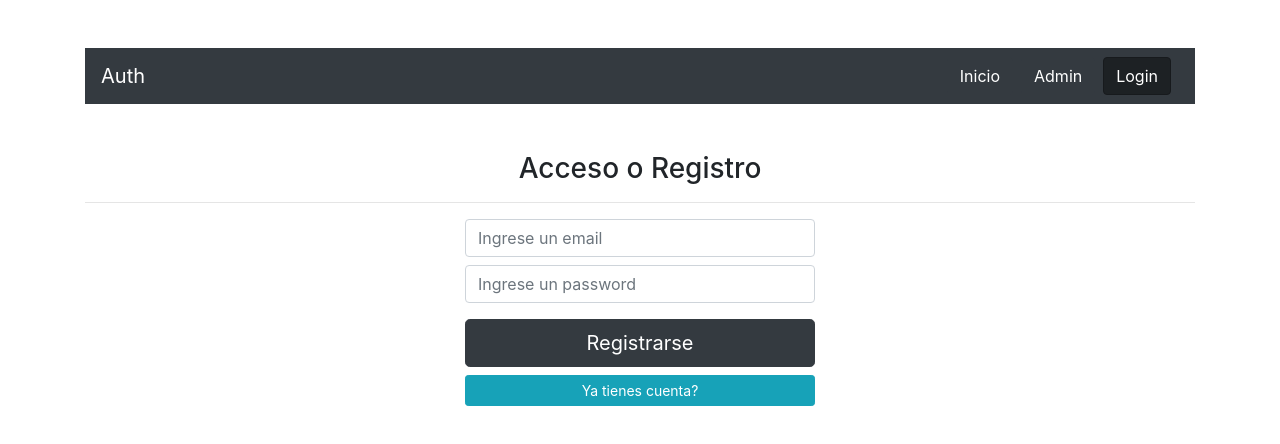
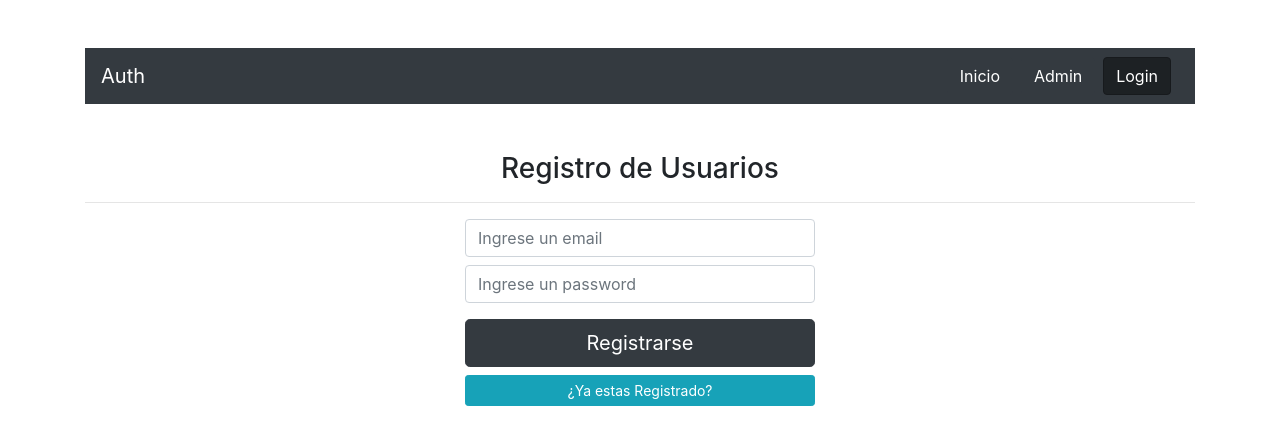
Before and after one commit to memolop10/login-udemy-1, a React (Create React App) app: page /login in a window 1280 px wide. Shown: the top 444 px of the page. Built offline with nearby package versions, Linux system fonts and the light colour scheme.

Commit message:
cambio entre formularios

```diff
--- a/src/components/login.jsx
+++ b/src/components/login.jsx
@@ -5,6 +5,7 @@
     const [email ,setEmail] = React.useState('')
     const [pass ,setPass] = React.useState('')
     const [error, setError] = React.useState(null)
+    const [esRegistro , setEsRegistro] = React.useState(true)
 
     const procesarDatos = e => {
         e.preventDefault()
@@ -29,7 +30,11 @@
 
     return (
         <div className="mt-5">
-            <h3 className="text-center">Acceso o Registro</h3>
+            <h3 className="text-center">
+                {
+                    esRegistro ? 'Registro de Usuarios' : 'Login Acceso'
+                }
+            </h3>
             <hr/>
             <div className="row justify-content-center">
                 <div className="col-12 col-sm-8 col-md-6 col-xl-4">
@@ -54,11 +59,21 @@
                           onChange={ e => setPass(e.target.value)}
                           value={pass}/>
 
-                          <button className="btn btn-dark btn-lg btn-block mt-3">
-                              Registrarse
+                          <button
+                            className="btn btn-dark btn-lg btn-block mt-3"
+                            type="submit">
+                             {
+                                 esRegistro ? 'Registrarse':'Acceder'
+                             }
                           </button>
-                          <button className="btn btn-info btn-sm btn-block">
-                              Ya tienes cuenta?
+                          <button
+                            className="btn btn-info btn-sm btn-block"
+                            onClick={ () => setEsRegistro(!esRegistro)}
+                            type="button"
+                          >
+                              {
+                                  esRegistro ? '¿Ya estas Registrado?' : '¿No tienes cuenta?'
+                              }
                           </button>
                     </form>
                 </div>
```
